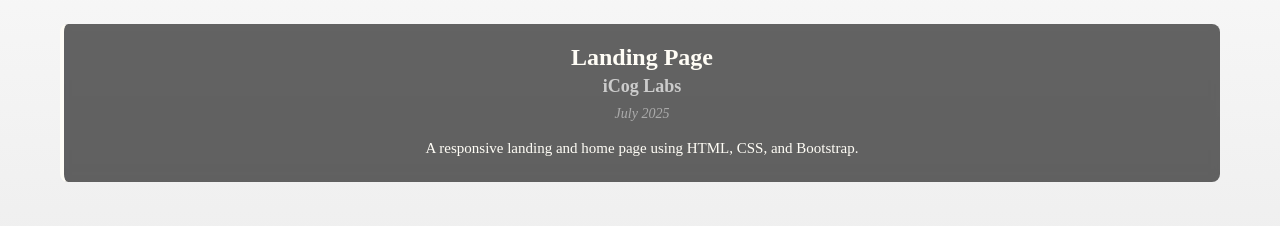
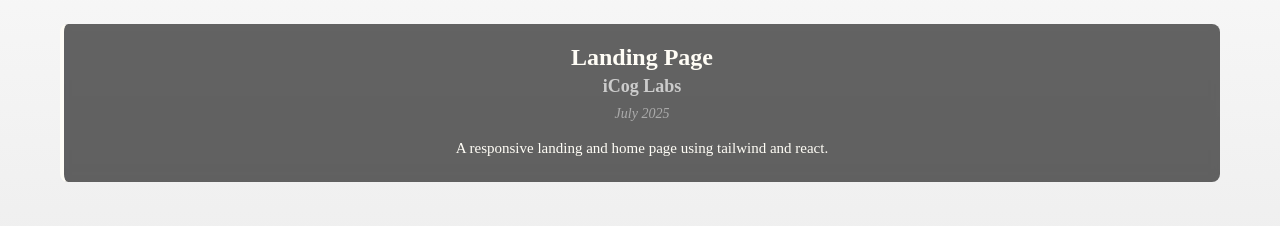
Before and after one commit to Bethany-23/Portfolio-website, a React (Create React App) app: page / in a window 1280 px wide. Shown: the part 2860-3086 px from the top of the page. Built offline with nearby package versions, Linux system fonts and the light colour scheme; the HTML template or start-up script is replaced by a standard one.

Commit message:
edited portfolio page

```diff
--- a/src/containers/portfolio/index.jsx
+++ b/src/containers/portfolio/index.jsx
@@ -8,7 +8,7 @@
     name: "Landing Page",
     client: "iCog Labs",
     date: "July 2025",
-    description: "A responsive landing and home page using HTML, CSS, and Bootstrap.",
+    description: "A responsive landing and home page using tailwind and react.",
     github: "https://github.com/Bethany-23/iCog_landing_page.git"
   },
   {
```
